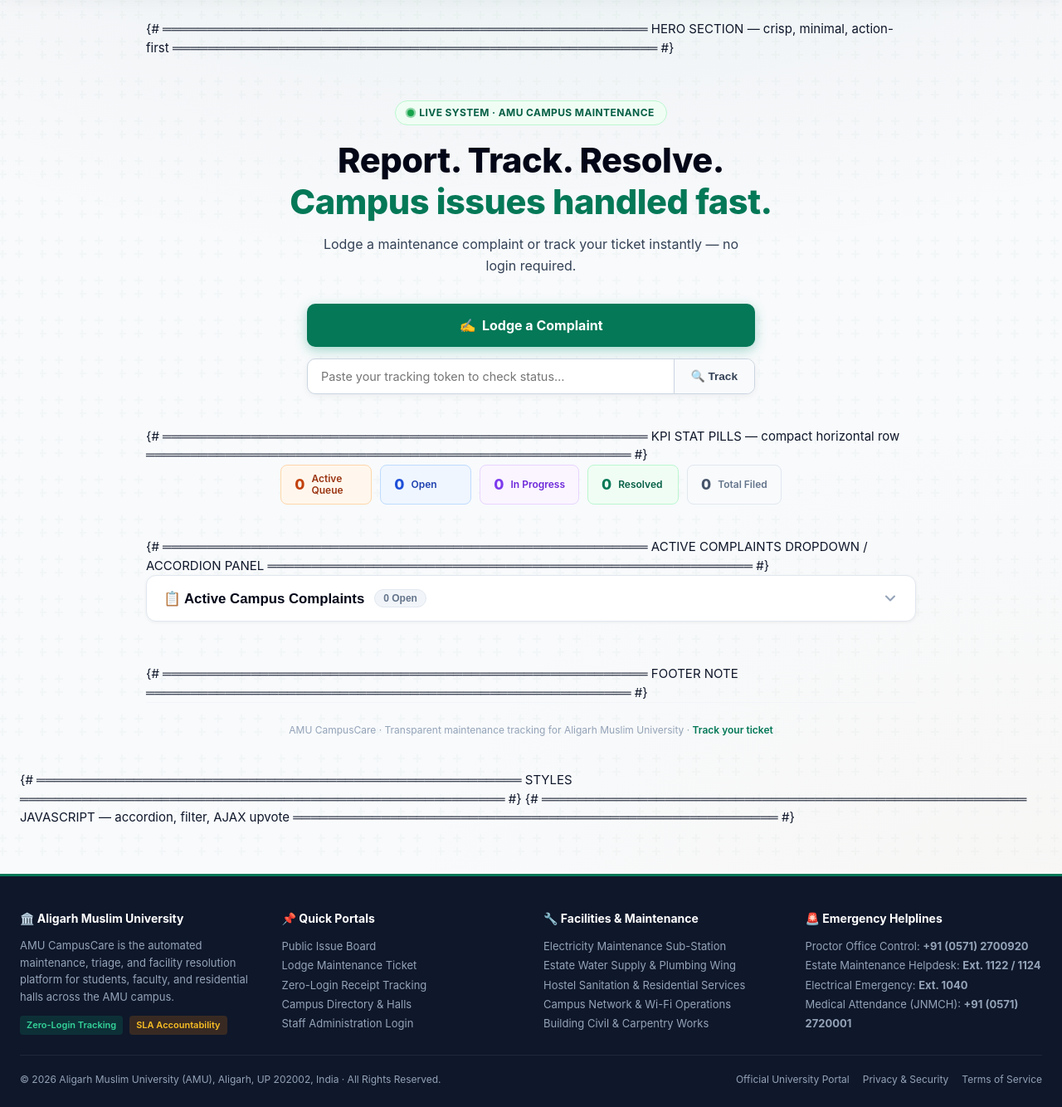
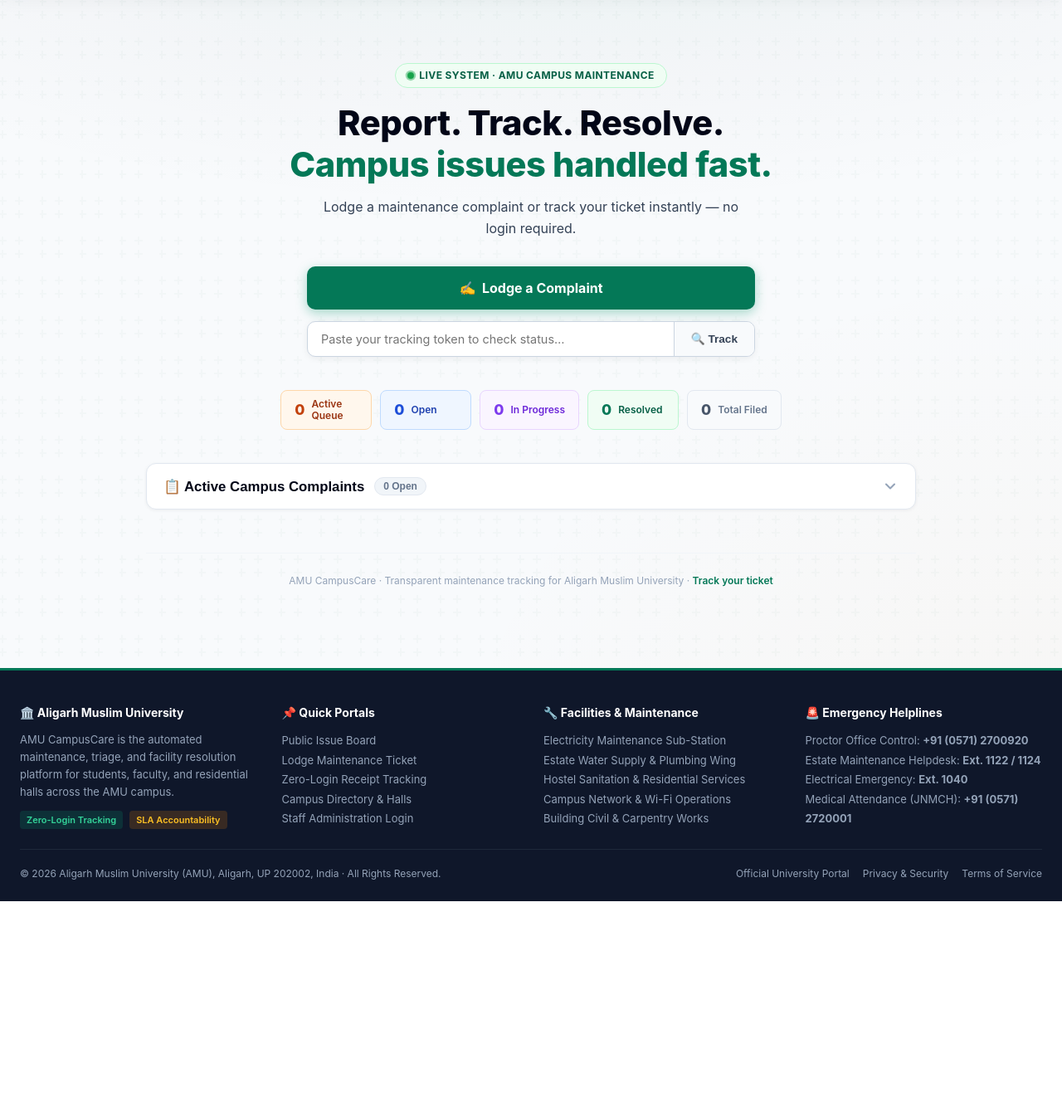
Before and after one commit to dynamic-cod/CampusCare, a Django app: page / in a window 1280 px wide. Shown: the part 99-1433 px from the top of the page at 83% size. After the commit the page ends 1185 px from the top, so only its background shows below. Run offline with Django 4.2, Linux system fonts and the light colour scheme; data that the repository does not hold is empty.

Commit message:
fix(template): fix multi-line comment syntax leaking text onto homepage
Django template syntax requires {# #} comments to be strictly on a single line;
multi-line comments were being rendered as raw text in the browser.

```diff
--- a/templates/core/home.html
+++ b/templates/core/home.html
@@ -4,9 +4,7 @@
 {% block content %}
 <div style="max-width:960px; margin:0 auto; padding:0 16px;">
 
-  {# ═══════════════════════════════════════════════════════
-     HERO SECTION — crisp, minimal, action-first
-  ═══════════════════════════════════════════════════════ #}
+  {# Hero Section #}
   <section style="padding:52px 0 40px; text-align:center;">
     <div style="display:inline-flex; align-items:center; gap:6px; background:#f0fdf4; color:#065f46; padding:5px 14px; border-radius:9999px; font-size:12px; font-weight:700; letter-spacing:.4px; border:1px solid #bbf7d0; margin-bottom:18px;">
       <span class="live-dot"></span> LIVE SYSTEM · AMU CAMPUS MAINTENANCE
@@ -51,9 +49,7 @@
     </div>
   </section>
 
-  {# ═══════════════════════════════════════════════════════
-     KPI STAT PILLS — compact horizontal row
-  ═══════════════════════════════════════════════════════ #}
+  {# KPI Stat Pills #}
   <section style="margin-bottom:40px;">
     <div style="display:flex; flex-wrap:wrap; justify-content:center; gap:10px;">
 
@@ -87,9 +83,7 @@
     </div>
   </section>
 
-  {# ═══════════════════════════════════════════════════════
-     ACTIVE COMPLAINTS DROPDOWN / ACCORDION PANEL
-  ═══════════════════════════════════════════════════════ #}
+  {# Active Complaints Dropdown / Accordion Panel #}
   <section id="activeComplaintsSection" style="margin-bottom:52px;">
 
     {# ── Accordion Header / Toggle Button ── #}
@@ -285,9 +279,7 @@
 
   </section>
 
-  {# ═══════════════════════════════════════════════════════
-     FOOTER NOTE
-  ═══════════════════════════════════════════════════════ #}
+  {# Footer Note #}
   <div style="text-align:center; padding:0 0 40px; color:#94a3b8; font-size:12px; border-top:1px solid #f1f5f9; padding-top:24px;">
     <p style="margin:0;">
       AMU CampusCare · Transparent maintenance tracking for Aligarh Muslim University ·
@@ -297,9 +289,7 @@
 
 </div><!-- /max-width wrapper -->
 
-{# ═══════════════════════════════════════════════════════
-   STYLES
-═══════════════════════════════════════════════════════ #}
+{# Styles #}
 <style>
 @keyframes pulseDot {
   0%   { transform: scale(.9);  box-shadow: 0 0 0 0   rgba(22,163,74,.7); }
@@ -334,9 +324,7 @@
 }
 </style>
 
-{# ═══════════════════════════════════════════════════════
-   JAVASCRIPT — accordion, filter, AJAX upvote
-═══════════════════════════════════════════════════════ #}
+{# JavaScript - Accordion, Filter, AJAX Upvote #}
 <script>
   // ── 1. Accordion toggle ──────────────────────────────
   function toggleActivePanel() {
```
